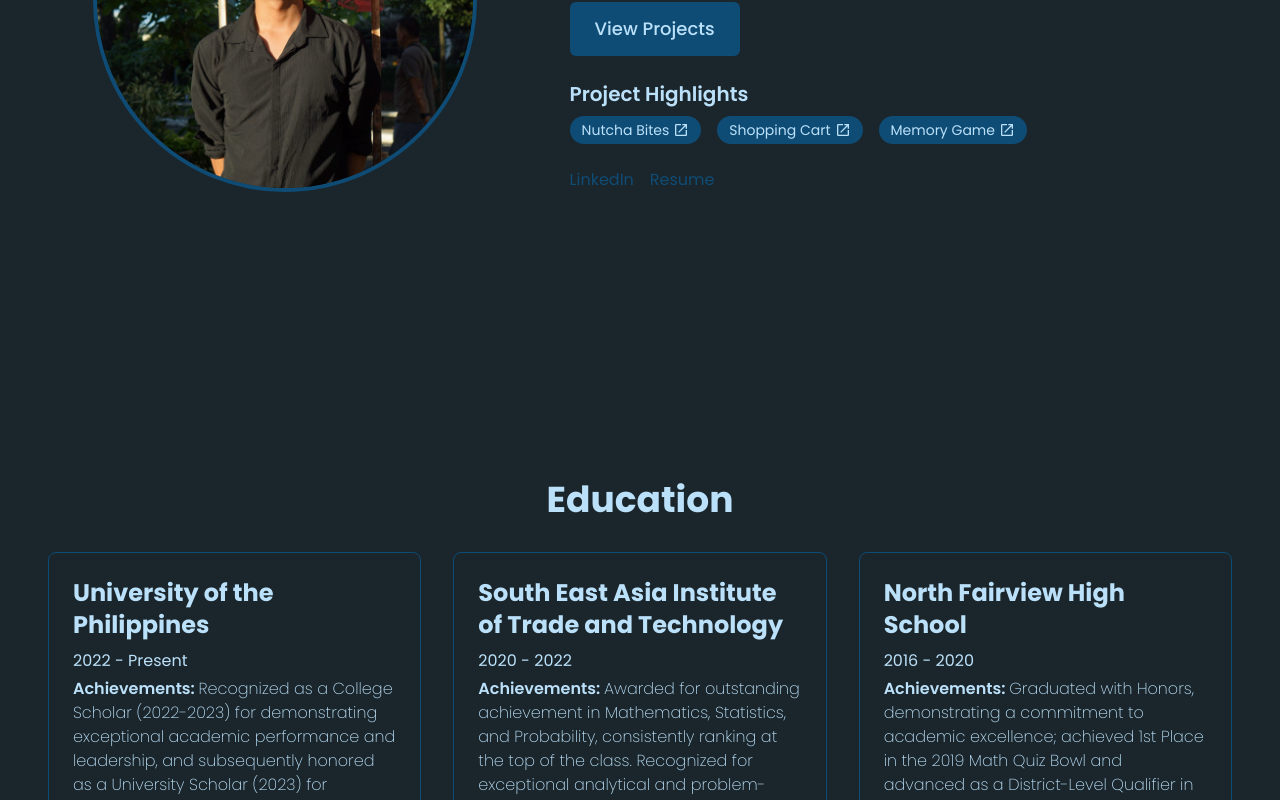
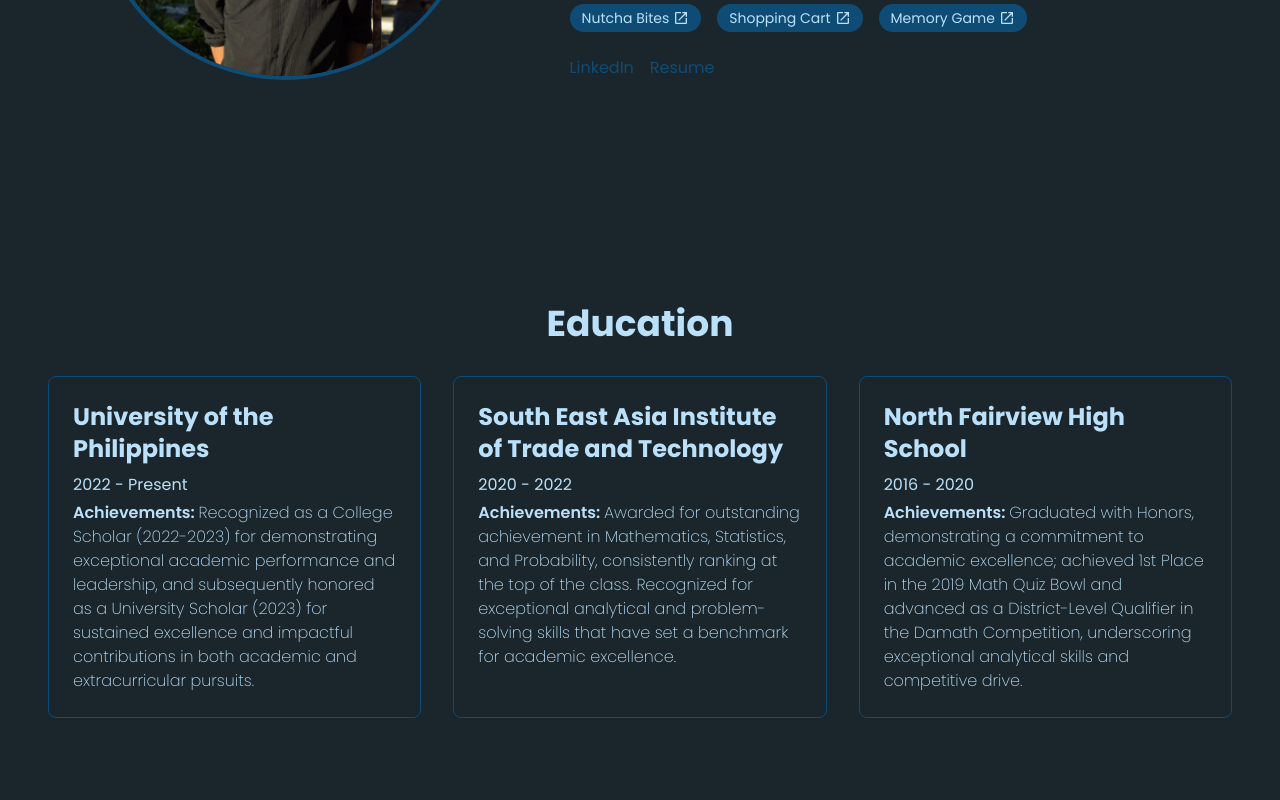
Before and after one commit to jlescarlan11/Portfolio, a React (Vite) app: page /#hero in a window 1280 px wide. Shown: the part 1200-2000 px from the top of the page. Built offline with nearby package versions, Linux system fonts and the light colour scheme.

Commit message:
fixed styling

```diff
--- a/src/components/About.tsx
+++ b/src/components/About.tsx
@@ -161,9 +161,9 @@ const About: React.FC<AboutMeProps> = ({ photoUrl, showPhoto = true }) => {
     <>
       <section
         aria-label="About Me Section"
-        className="bg-[var(--primary-color)] relative overflow-hidden text-[var(--text-color)] px-4 sm:px-6 md:px-12"
+        className="relative overflow-hidden bg-[var(--primary-color)] text-[var(--text-color)] pt-24 pb-12 px-4 sm:px-6 md:px-12"
       >
-        <div className="mx-auto min-h-dvh flex flex-col md:flex-row items-center animate-fadeIn">
+        <div className="container mx-auto flex flex-col md:flex-row items-center animate-fadeIn">
           <PhotoSection photoUrl={photoUrl} showPhoto={showPhoto} />
           <BioSection />
         </div>
--- a/src/components/Education.tsx
+++ b/src/components/Education.tsx
@@ -91,9 +91,9 @@ const Education: React.FC = () => {
     <section
       role="contentinfo"
       aria-label="Education Section"
-      className="bg-[var(--primary-color)] relative overflow-hidden text-[var(--text-color)] px-4 sm:px-6 md:px-12 "
+      className="relative overflow-hidden bg-[var(--primary-color)] text-[var(--text-color)] pt-24 pb-12 px-4 sm:px-6 md:px-12"
     >
-      <div className="mx-auto relative flex flex-col items-center py-12 animate-fadeIn">
+      <div className="container mx-auto relative flex flex-col items-center py-12 animate-fadeIn">
         <h2 className="text-4xl font-bold text-center my-8">Education</h2>
         <div className="grid grid-cols-1 sm:grid-cols-2 md:grid-cols-3 gap-8">
           {educationData.map((entry) => (
```
